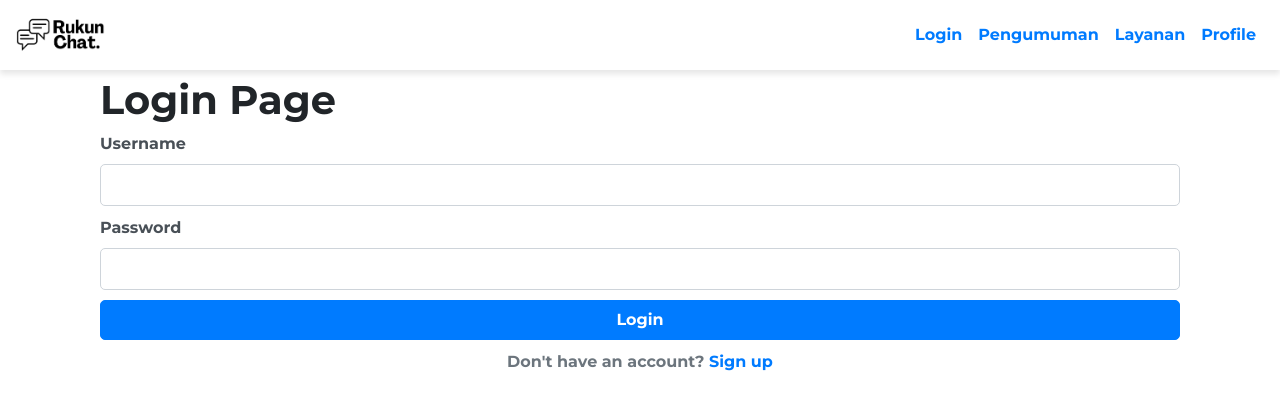
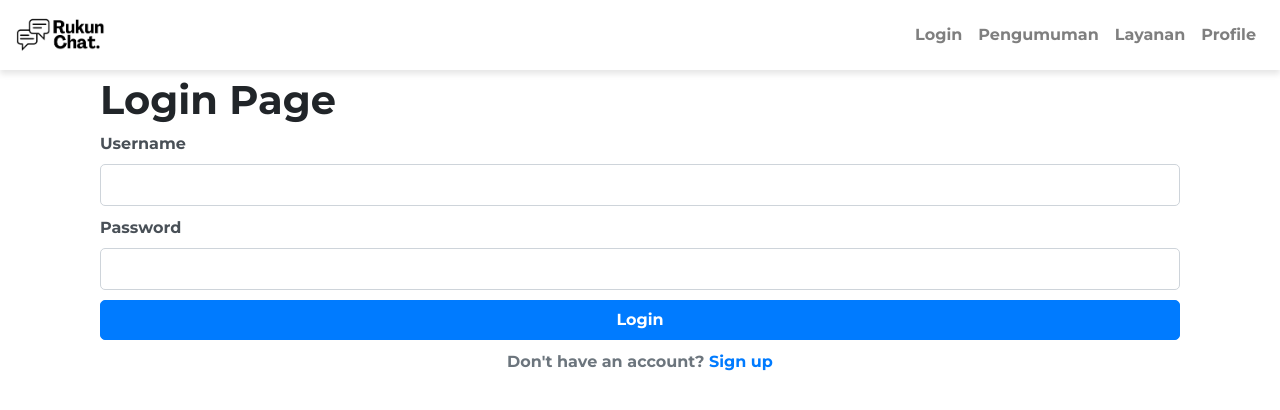
Before and after one commit to RukunChat/rukunchat-backend, a Django app: a page that uses templates/base.html in a window 1280 px wide. Shown: the top 410 px of the page. Run offline with Django 4.2, Linux system fonts and the light colour scheme; some libraries are stand-ins or nearby versions.

Commit message:
Fixing Navbar Collapse

```diff
--- a/templates/base.html
+++ b/templates/base.html
@@ -22,6 +22,10 @@
         box-shadow: 0 4px 6px rgba(0, 0, 0, 0.1); /* Add a subtle shadow */
         }
 
+        .navbar-collapse {
+        background-color: #ffffff; /* Lighter color */
+        }
+
         .navbar-brand {
         font-family: 'Montserrat', sans-serif; /* Use Montserrat font */
         font-size: 24px; /* Adjust font size */
@@ -41,7 +45,7 @@
 
     {% load static %}
     <!-- Navbar -->
-    <nav class="navbar navbar-expand-lg  fixed-top">
+    <nav class="navbar navbar-expand-lg navbar-light  fixed-top">
         <a class="navbar-brand" href="{% url 'authentication:index' %}">
             <img src="{% static 'images/logo.jpg' %}" alt="Rukun Chat Logo" class="navbar-logo">
         </a>
```
Also changed, not shown: db.sqlite3.
